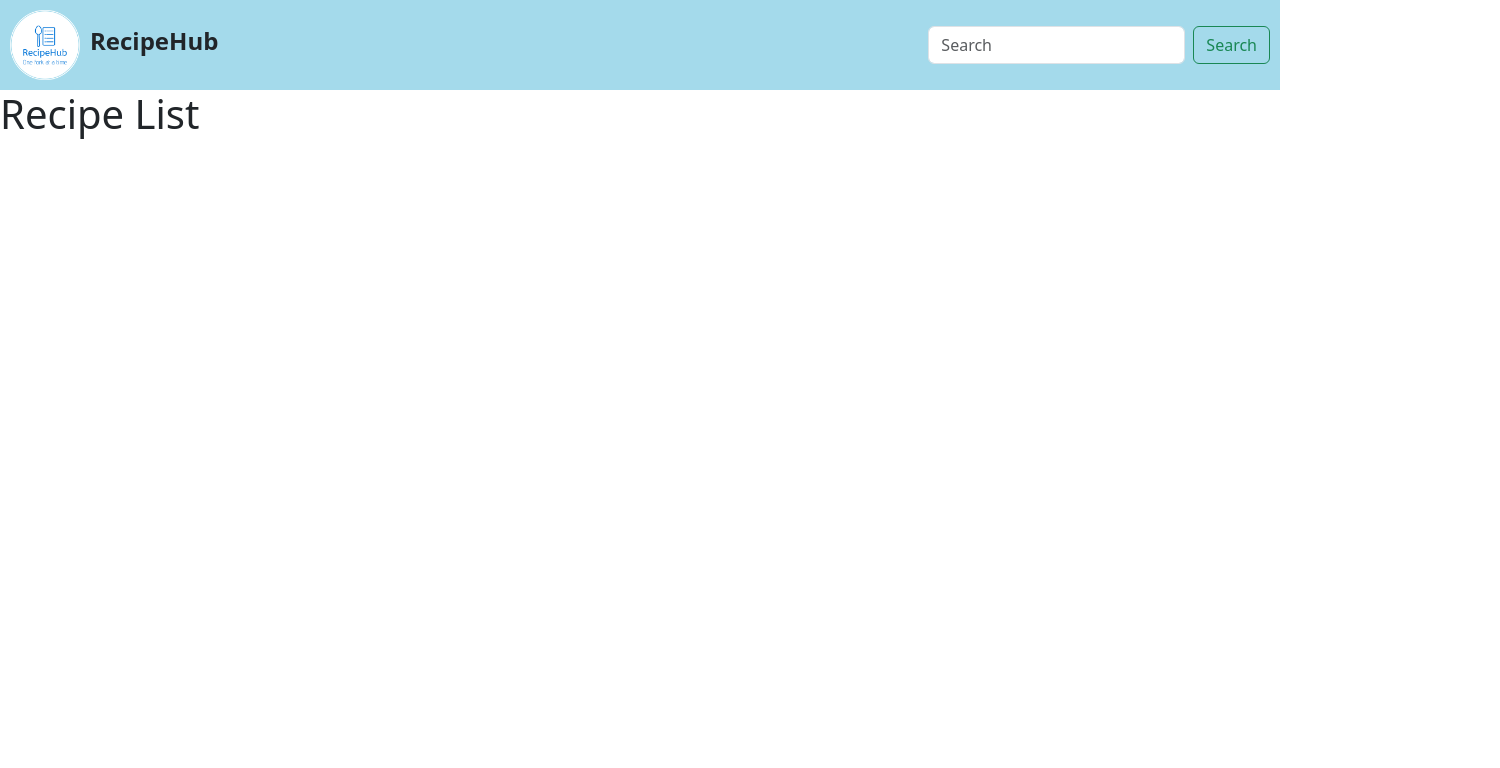
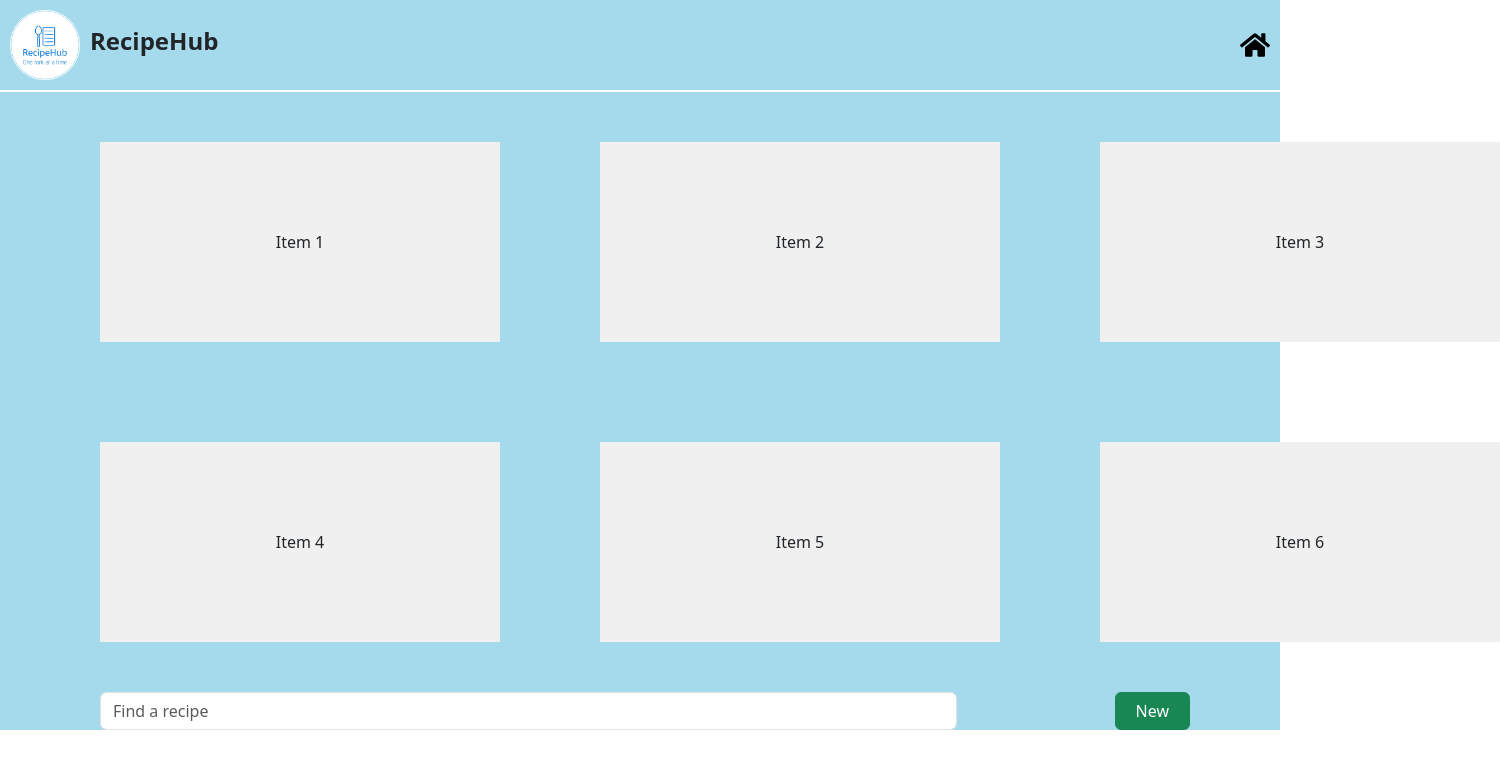
Before and after one commit to DiyaWadhwani/RecipeHubApplication-React, a React (Vite) app in the folder recipe_hub/: page /recipeList in a window 1280 px wide. Shown: the top 768 px of the page, 1500 px wide, since content can reach past the window. Built offline with nearby package versions, Linux system fonts and the light colour scheme.

Commit message:
Recipe Details page update

```diff
--- a/recipe_hub/package.json
+++ b/recipe_hub/package.json
@@ -13,6 +13,7 @@
     "firebase": "^10.8.0",
     "react": "^18.2.0",
     "react-dom": "^18.2.0",
+    "react-icons": "^5.0.1",
     "react-router-dom": "^6.22.0"
   },
   "devDependencies": {
--- a/recipe_hub/src/displayContent/LandingRecipesDisplay.jsx
+++ b/recipe_hub/src/displayContent/LandingRecipesDisplay.jsx
@@ -6,13 +6,13 @@ export default class LandingRecipesDisplay extends Component {
       <>
         <div className="flex-box-recipes">
           <div>
-            <h2>Pinned Recipes</h2>
+            <h2>Popular Recipes</h2>
           </div>
-          <div className="grid-container">
-            <div className="grid-item">Item 1</div>
-            <div className="grid-item">Item 2</div>
-            <div className="grid-item">Item 3</div>
-            <div className="grid-item">Item 4</div>
+          <div className="popular-recipes-grid-container">
+            <div className="popular-recipes-grid-item">Item 1</div>
+            <div className="popular-recipes-grid-item">Item 2</div>
+            <div className="popular-recipes-grid-item">Item 3</div>
+            <div className="popular-recipes-grid-item">Item 4</div>
           </div>
         </div>
       </>
--- /dev/null
+++ b/recipe_hub/src/fragments/EmptyHeader.jsx
@@ -0,0 +1,32 @@
+import React, { Component } from "react";
+import recipehubLogo from "../assets/recipehub-logo.png";
+import { Link } from "react-router-dom";
+import { FaHome } from "react-icons/fa";
+import "../styling/Header.css";
+
+export default class EmptyHeader extends Component {
+  render() {
+    return (
+      <>
+        <header>
+          <div className="header container-fluid d-flex justify-content-between align-items-center">
+            <div className="logo-and-text">
+              <a className="navbar-brand" href="#">
+                <img src={recipehubLogo} alt="Logo" width="70" height="70" />
+              </a>
+              <h1 className="app-name">RecipeHub</h1>
+            </div>
+
+            <div className="d-flex justify-content-between">
+              <div className="ms-auto">
+                <Link to="/">
+                  <FaHome className="home-icon" />
+                </Link>
+              </div>
+            </div>
+          </div>
+        </header>
+      </>
+    );
+  }
+}
--- a/recipe_hub/src/pages/RecipeList.jsx
+++ b/recipe_hub/src/pages/RecipeList.jsx
@@ -1,13 +1,40 @@
 import React, { Component } from "react";
-import Header from "../fragments/Header";
+import "../styling/RecipeList.css";
+import EmptyHeader from "../fragments/EmptyHeader";
 
 export default class RecipeList extends Component {
   render() {
     return (
       <>
-        <Header />
-        <h1>Recipe List</h1>
-        {/* <Recipe /> */}
+        <EmptyHeader />
+        <div className="body">
+          {/* separation between Navbar and page content */}
+          <div className="sep-line"></div>
+
+          <div className="recipe-page-grid-container">
+            <div className="recipe-page-grid-item">Item 1</div>
+            <div className="recipe-page-grid-item">Item 2</div>
+            <div className="recipe-page-grid-item">Item 3</div>
+            <div className="recipe-page-grid-item">Item 4</div>
+            <div className="recipe-page-grid-item">Item 5</div>
+            <div className="recipe-page-grid-item">Item 6</div>
+          </div>
+          <form className="find-recipe search-form d-flex">
+            <input
+              className="search-bar-input search-input form-control me-2"
+              type="search"
+              placeholder="Find a recipe"
+              aria-label="Search"
+            />
+            <div className="random-padding"></div>
+            <button
+              className="new-button search-button btn btn-success"
+              type="submit"
+            >
+              New
+            </button>
+          </form>
+        </div>
       </>
     );
   }
--- a/recipe_hub/src/styling/Header.css
+++ b/recipe_hub/src/styling/Header.css
@@ -16,3 +16,10 @@
     font-size: 1.5rem; /* Adjust the font size as needed */
     margin-left: 10px; /* Adjust the margin as needed */
   }
+
+.home-icon {
+  font-size: 30px;
+  left: 1735px;
+  color: black; /* Set the color to your desired value */
+  font-weight: bold;
+}
--- a/recipe_hub/src/styling/LandingPage.css
+++ b/recipe_hub/src/styling/LandingPage.css
@@ -47,7 +47,7 @@
 
  }
 
-  .grid-container {
+  .popular-recipes-grid-container {
     display: grid;
     grid-template-columns: repeat(2, 1fr);
     margin: 50px;
@@ -56,7 +56,7 @@
     row-gap: 100px;
   }
 
-  .grid-item {
+  .popular-recipes-grid-item {
     /* Additional styling for grid items, if needed */
     background-color: #f0f0f0;
     padding: 100px;
@@ -65,7 +65,7 @@
     text-align: center;
   }
 
-  .grid-item:hover {
+  .popular-recipes-grid-item:hover {
     background-color: #e0e0e0; /* Change background color on hover */
   }
 
--- /dev/null
+++ b/recipe_hub/src/styling/RecipeList.css
@@ -0,0 +1,43 @@
+.recipe-page-grid-container {
+  display: grid;
+  grid-template-columns: repeat(3, 1fr);
+  margin-top: 50px;
+  margin-bottom: 50px;
+  margin-left: 100px;
+  column-gap: 100px;
+  row-gap: 100px;
+  }
+
+ .recipe-page-grid-item {
+  background-color: #f0f0f0;
+  padding: 100px;
+  width: 400px;
+  height: 80px;
+  text-align: center;
+  display: flex;
+  flex-direction: column;
+  align-items: center;
+  justify-content: center;
+  }
+
+  .recipe-page-grid-item:hover {
+    background-color: #e0e0e0; /* Change background color on hover */
+  }
+
+  .find-recipe {
+    margin-left: 100px;
+    margin-right: 40px;
+  }
+
+  .random-padding {
+    padding-right: 150px;
+  }
+
+  .new-button {
+    display: flex;
+    align-items: center;
+    font-weight: 500;
+    margin-right: 50px;
+    padding-left: 20px;
+    padding-right: 20px;
+  }
```
Also changed, not shown: 1 other file (tests, documents, lock files or other folders).
